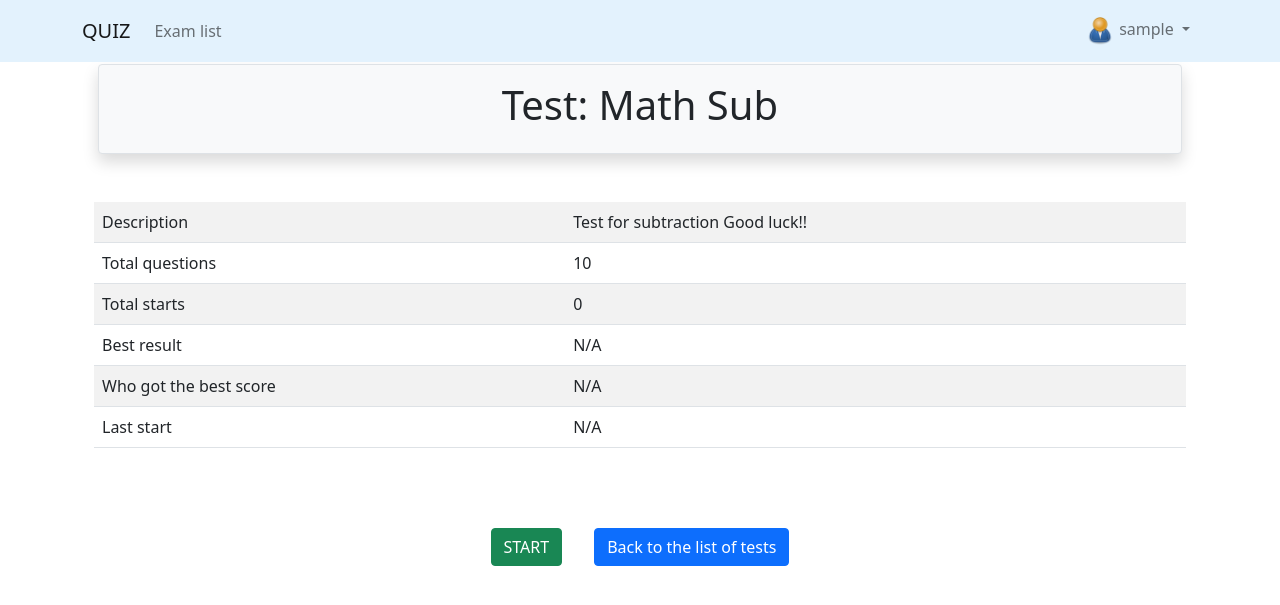
After one commit to FeamAir/django_quiz, a Django app: page /quiz/21553495-525c-4f34-89c9-478552323aa7/ in a window 1280 px wide. The commit adds this page. Shown: the top 605 px of the page. Run offline with Django 4.2, Linux system fonts and the light colour scheme; the visitor is signed in with stand-in values (Sample User, id 1); data comes from the database, SQL or seed files in the repository; data that the repository does not hold is empty; parts of the project's set-up code (start-up, migrations or seed data) failed here and were passed over; some libraries are stand-ins or nearby versions.

Commit message:
add Points, Delete, Time test

```diff
--- a/app/urls.py
+++ b/app/urls.py
@@ -10,6 +10,7 @@ urlpatterns = [
     path('', TemplateView.as_view(template_name='index.html'), name='index'),
     path('accounts/', include('accounts.urls')),
     path('accounts/', include('django.contrib.auth.urls')),
+    path('quiz/', include('quiz.urls')),
 ]
 
 if settings.DEBUG:
--- a/quiz/models.py
+++ b/quiz/models.py
@@ -10,6 +10,10 @@ class BaseModel(models.Model):
 
     class Meta:
         abstract = True
+
+    def get_total_time(self):
+        total_time = self.update_timestamp - self.create_timestamp
+        return total_time
 
 
 class Exam(BaseModel):
@@ -70,10 +74,28 @@ class Result(BaseModel):
     exam = models.ForeignKey(Exam, related_name='results', on_delete=models.CASCADE)
     state = models.PositiveSmallIntegerField(default=STATE.NEW, choices=STATE.choices)
     uuid = models.UUIDField(default=uuid4, db_index=True, unique=True)
-    current_order_number = models.PositiveSmallIntegerField(null=True, default=0)
+    current_order_number = models.PositiveSmallIntegerField(null=True)
     num_correct_answers = models.PositiveSmallIntegerField(default=0)
     num_incorrect_answers = models.PositiveSmallIntegerField(default=0)
 
     class Meta:
         verbose_name = 'Result'
         verbose_name_plural = 'Results'
+
+    def update_result(self, order_number, question, selected_choices):
+        correct_choice = [choice.is_correct for choice in question.choices.all()]
+        correct_answer = True
+        for k in zip(selected_choices, correct_choice):
+            correct_answer &= (k[0] == k[1])
+
+        self.num_correct_answers += int(correct_answer)
+        self.num_incorrect_answers += 1 - int(correct_answer)
+        self.current_order_number = order_number
+
+        if order_number == question.exam.questions.count():
+            self.state = self.STATE.FINISHED
+
+        self.save()
+
+    def points(self):
+        return max(0, self.num_correct_answers - self.num_incorrect_answers)
--- /dev/null
+++ b/quiz/templates/exams/details.html
@@ -0,0 +1,90 @@
+{% extends 'base.html' %}
+
+{% block title %}
+    Test Description
+{% endblock %}
+
+{% block header %}
+    Test: {{ exam.title }}
+{% endblock %}
+
+{% block content %}
+    <div class="container">
+        <div class="row">
+            <div class="col-sm">
+                <table class="table table-striped">
+                    <tbody>
+                        <tr>
+                            <td>Description</td>
+                            <td>{{ exam.description }}</td>
+                        </tr>
+                        <tr>
+                            <td>Total questions</td>
+                            <td>{{ exam.questions.count }}</td>
+                        </tr>
+                        <tr>
+                            <td>Total starts</td>
+                            <td>{{ exam.results.count }}</td>
+                        </tr>
+                        <tr>
+                            <td>Best result</td>
+                            <td>N/A</td>
+                        </tr>
+                        <tr>
+                            <td>Who got the best score</td>
+                            <td>N/A</td>
+                        </tr>
+                        <tr>
+                            <td>Last start</td>
+                            <td>N/A</td>
+                        </tr>
+                    </tbody>
+              </table>
+            </div>
+        </div>
+        <div class="row">
+            <form method="post"
+                  class="d-flex justify-content-center mt-5 mb-2"
+                  action="{% url 'quiz:result_create' exam.uuid %}">
+                {% csrf_token %}
+                <input class="btn btn-success m-3" type="submit" value="START">
+                <a class="btn btn-primary m-3" href="{% url 'quiz:list' %}">Back to the list of tests</a>
+            </form>
+        </div>
+        {% if result_list %}
+            <table class="table table-striped table-hover">
+                <tr>
+                    <th></th>
+                    <th>Start date</th>
+                    <th>Total Time</th>
+                    <th>Points</th>
+                    <th>Status</th>
+                    <th>Action</th>
+                </tr>
+                {% for result in result_list %}
+                <tr>
+                    <td>{{ forloop.counter }}</td>
+                    <td>{{ result.create_timestamp|date:'d-m-Y H:i' }}</td>
+                    <td>{{ result.get_total_time}}</td>
+                    <td>{{ result.points}}</td>
+                    <td>{{ result.get_state_display }}</td>
+                    <td>
+                        {% if result.state == result.STATE.NEW %}
+                            <a class="btn btn-warning" href="{% url 'quiz:result_update' exam.uuid result.uuid %}">
+                                Proceed
+                            </a>
+                            <a class="btn btn-danger" href="{% url 'quiz:result_delete' exam.uuid result.uuid %}">
+                                Delete
+                            </a>
+                        {% else %}
+                            <a class="btn btn-success" href="{% url 'quiz:result_details' exam.uuid result.uuid %}">
+                                Look
+                            </a>
+                        {% endif %}
+                    </td>
+                </tr>
+                {% endfor %}
+            </table>
+        {% endif %}
+    </div>
+{% endblock %}
--- /dev/null
+++ b/quiz/urls.py
@@ -0,0 +1,23 @@
+from django.urls import path
+
+
+from .views import ExamDetailView
+from .views import ExamListView
+from .views import ExamResultCreateView
+from .views import ExamResultDeleteView
+from .views import ExamResultDetailView
+from .views import ExamResultQuestionView
+from .views import ExamResultUpdateView
+
+app_name = 'quiz'
+
+urlpatterns = [
+    path('', ExamListView.as_view(), name='list'),
+    path('<uuid:uuid>/', ExamDetailView.as_view(), name='details'),
+    path('<uuid:uuid>/result/create/', ExamResultCreateView.as_view(), name='result_create'),
+    path('<uuid:uuid>/result/<uuid:res_uuid>/details/', ExamResultDetailView.as_view(), name='result_details'),
+    path('<uuid:uuid>/result/<uuid:res_uuid>/update/', ExamResultUpdateView.as_view(), name='result_update'),
+    path('<uuid:uuid>/result/<uuid:res_uuid>/question/<int:order_num>/', ExamResultQuestionView.as_view(),
+         name='question'),
+    path('<uuid:uuid>/result/<uuid:res_uuid>/delete/', ExamResultDeleteView.as_view(), name='result_delete'),
+]
--- a/quiz/views.py
+++ b/quiz/views.py
@@ -1,3 +1,167 @@
-from django.shortcuts import render     # noqa
+from django.contrib.auth.mixins import LoginRequiredMixin
+from django.http import HttpResponseRedirect
+from django.shortcuts import render
+from django.urls import reverse
+from django.views.generic import CreateView
+from django.views.generic import DeleteView
+from django.views.generic import DetailView
+from django.views.generic import ListView
+from django.views.generic import UpdateView
 
-# Create your views here.
+from .forms import ChoicesFormSet
+from .models import Exam
+from .models import Question
+from .models import Result
+
+
+class ExamListView(ListView):
+    model = Exam
+    template_name = 'exams/list.html'
+    context_object_name = 'exams'
+
+
+class ExamDetailView(LoginRequiredMixin, DetailView):
+    model = Exam
+    template_name = 'exams/details.html'
+    context_object_name = 'exam'
+    pk_url_kwarg = 'uuid'
+
+    def get_object(self, queryset=None):
+        uuid = self.kwargs.get('uuid')
+
+        return self.model.objects.get(uuid=uuid)
+
+    def get_context_data(self, **kwargs):
+        context = super().get_context_data(**kwargs)
+        context['result_list'] = Result.objects.filter(
+            exam=self.get_object(),
+            user=self.request.user
+        ).order_by('state', '-create_timestamp')
+
+        return context
+
+
+class ExamResultCreateView(LoginRequiredMixin, CreateView):
+    def post(self, request, *args, **kwargs):
+        uuid = kwargs.get('uuid')
+        result = Result.objects.create(
+            user=request.user,
+            exam=Exam.objects.get(uuid=uuid),
+            state=Result.STATE.NEW,
+            current_order_number=0
+        )
+
+        result.save()
+
+        return HttpResponseRedirect(
+            reverse(
+                'quiz:question',
+                kwargs={
+                    'uuid': uuid,
+                    'res_uuid': result.uuid,
+                    'order_num': 1
+                }
+            )
+        )
+
+
+class ExamResultQuestionView(LoginRequiredMixin, UpdateView):
+    def get(self, request, *args, **kwargs):
+        uuid = kwargs.get('uuid')
+        order_num = kwargs.get('order_num')
+        question = Question.objects.get(
+            exam__uuid=uuid,
+            order_num=order_num
+
+        )
+
+        choices = ChoicesFormSet(queryset=question.choices.all())
+
+        return render(request, 'exams/question.html', context={'question': question, 'choices': choices})
+
+    def post(self, request, *args, **kwargs):
+        uuid = kwargs.get('uuid')
+        res_uuid = kwargs.get('res_uuid')
+        order_num = kwargs.get('order_num')
+
+        question = Question.objects.get(
+            exam__uuid=uuid,
+            order_num=order_num
+        )
+        choices = ChoicesFormSet(data=request.POST)
+        selected_choices = ['is_selected' in form.changed_data for form in choices.forms]
+        result = Result.objects.get(uuid=res_uuid)
+        result.update_result(order_num, question, selected_choices)
+
+        if result.state == Result.STATE.FINISHED:
+            return HttpResponseRedirect(
+                reverse(
+                    'quiz:result_details',
+                    kwargs={
+                        'uuid': uuid,
+                        'res_uuid': result.uuid
+                    }
+                )
+            )
+
+        return HttpResponseRedirect(
+            reverse(
+                'quiz:question',
+                kwargs={
+                    'uuid': uuid,
+                    'res_uuid': res_uuid,
+                    'order_num': order_num + 1
+                }
+            )
+        )
+
+
+class ExamResultDetailView(LoginRequiredMixin, DetailView):
+    model = Result
+    template_name = 'results/details.html'
+    context_object_name = 'result'
+    pk_url_kwarg = 'uuid'
+
+    def get_object(self, queryset=None):
+        uuid = self.kwargs.get('res_uuid')
+
+        return self.get_queryset().get(uuid=uuid)
+
+
+class ExamResultUpdateView(LoginRequiredMixin, UpdateView):
+    def get(self, request, *args, **kwargs):
+        uuid = kwargs.get('uuid')
+        res_uuid = kwargs.get('res_uuid')
+        user = request.user
+
+        result = Result.objects.get(
+            user=user,
+            uuid=res_uuid,
+            exam__uuid=uuid,
+        )
+
+        return HttpResponseRedirect(
+            reverse(
+                'quiz:question',
+                kwargs={
+                    'uuid': uuid,
+                    'res_uuid': result.uuid,
+                    'order_num': result.current_order_number + 1
+                }
+            )
+        )
+
+
+class ExamResultDeleteView(LoginRequiredMixin, DeleteView):
+    def get(self, request, *args, **kwargs):
+        uuid = kwargs.get('uuid')
+        res_uuid = kwargs.get('res_uuid')
+        user = request.user
+
+        result = Result.objects.get(
+            user=user,
+            uuid=res_uuid,
+            exam__uuid=uuid,
+        )
+        result.delete()
+        return HttpResponseRedirect(reverse('quiz:list'))
--- a/templates/includes/nav_bar.html
+++ b/templates/includes/nav_bar.html
@@ -9,6 +9,7 @@
     <div class="collapse navbar-collapse" id="navbarSupportedContent">
       <ul class="navbar-nav me-auto mb-2 mb-lg-0">
           <li class="nav-item">
+              <a class="nav-link" href="{% url 'quiz:list' %}">Exam list</a>
           </li>
       </ul>
       <ul class="navbar-nav">
```
Also changed, not shown: quiz/forms.py (+17 -0 lines), quiz/templates/exams/list.html (added, +36 -0 lines), quiz/templates/exams/question.html (added, +26 -0 lines), quiz/templates/results/details.html (added, +41 -0 lines), media/profile/cat_ARYNEOv.jpg (added).
